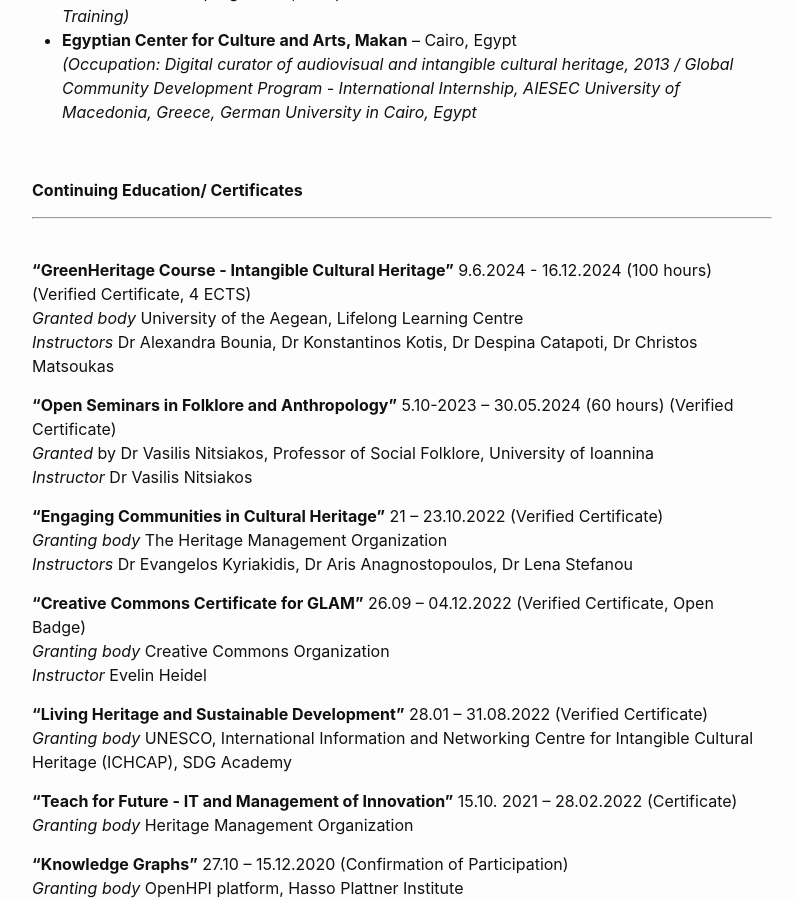
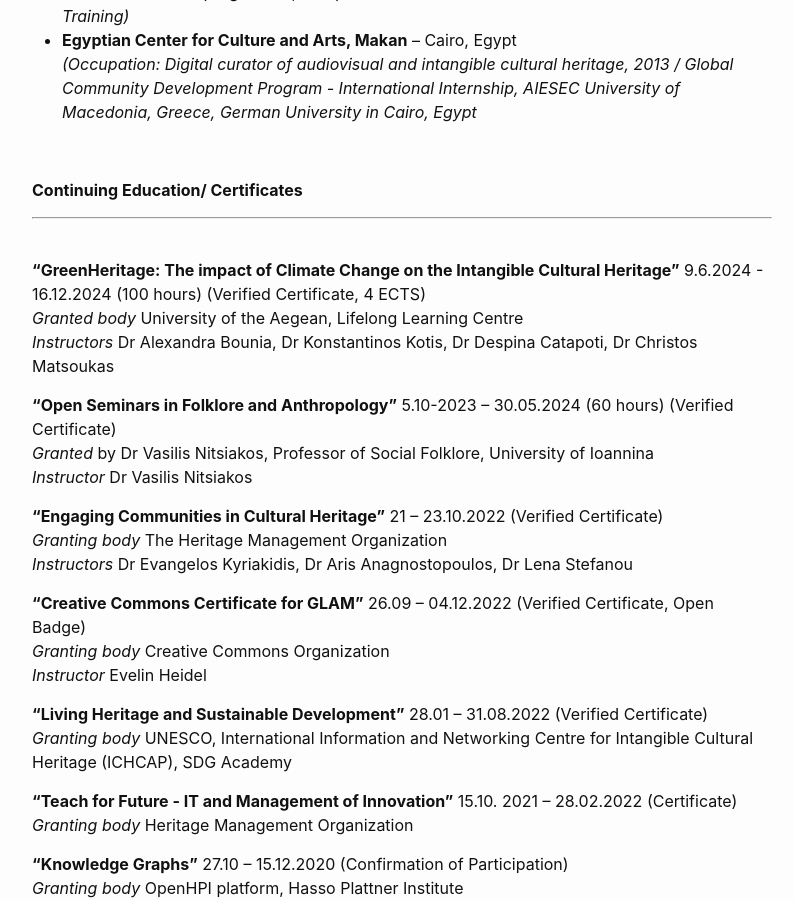
Before and after one commit to mziku/mziku.github.io, a Jekyll site: the page built from education.md, in a window 1280 px wide and 900 px high, scrolled down 1526 px. Shown: the whole window, without its empty margins (238-1032 px from the left). Built offline with Jekyll 4.4.1, drawn with Linux system fonts in a browser that asks for light colours.

Commit message:
education.md

```diff
--- a/education.md
+++ b/education.md
@@ -69,7 +69,7 @@
 ---
 <br>
 
-**“GreenHeritage Course - Intangible Cultural Heritage”** 9.6.2024 - 16.12.2024 (100 hours) (Verified Certificate, 4 ECTS)
+**“GreenHeritage: The impact of Climate Change on the Intangible Cultural Heritage”** 9.6.2024 - 16.12.2024 (100 hours) (Verified Certificate, 4 ECTS)
 *Granted body* University of the Aegean, Lifelong Learning Centre
 *Instructors* Dr Alexandra Bounia, Dr Konstantinos Kotis, Dr Despina Catapoti, Dr Christos Matsoukas
 
```
